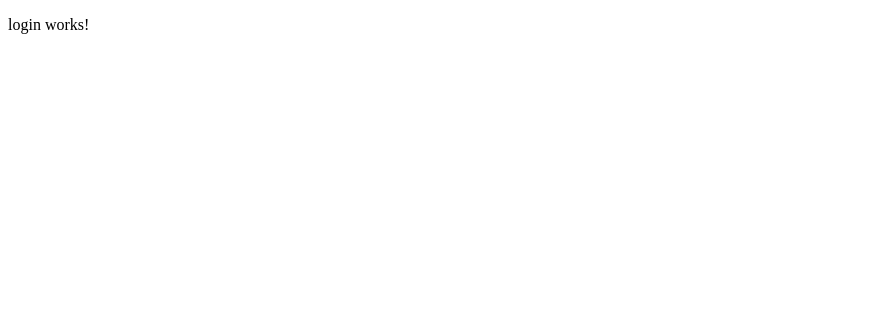
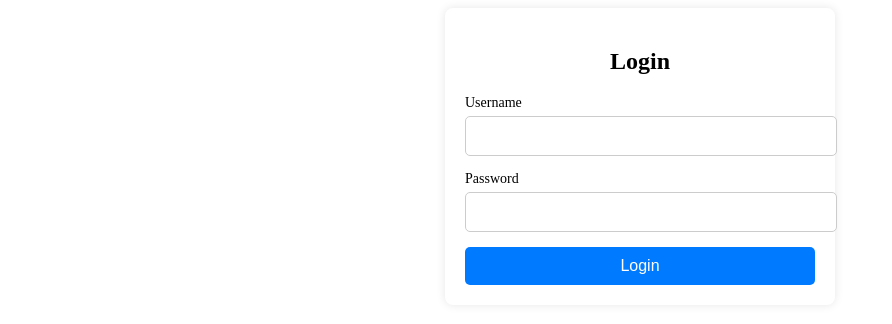
Before and after one commit to AlexsandroAuler/RAJEM-Invest, an Angular app in the folder RAJEM-Invest/: page / in a window 1280 px wide. Shown: the top 324 px of the page, without its empty margins (0-892 px from the left). Built offline with nearby package versions, Linux system fonts and the light colour scheme.

Commit message:
Inicio do Login

```diff
--- a/RAJEM-Invest/src/app/app.routes.ts
+++ b/RAJEM-Invest/src/app/app.routes.ts
@@ -1,5 +1,5 @@
 import { Routes } from '@angular/router';
-import { LoginComponent } from './login/login.component';
+import { LoginComponent } from './Login/login.component';
 
 export const routes: Routes = [
   { path: '', component: LoginComponent }, // Define LoginComponent como a rota padrão
--- a/RAJEM-Invest/src/app/login/login.component.css
+++ b/RAJEM-Invest/src/app/login/login.component.css
@@ -0,0 +1,54 @@
+.login-container {
+    background-color: white;
+    padding: 20px;
+    border-radius: 8px;
+    box-shadow: 0 0 10px rgba(0, 0, 0, 0.1);
+    max-width: 350px;
+    width: 100%;
+    text-align: center;
+    margin: 0 auto;
+  }
+
+  h2 {
+    margin-bottom: 20px;
+  }
+
+  .input-container {
+    margin-bottom: 15px;
+    text-align: left;
+  }
+
+  label {
+    display: block;
+    margin-bottom: 5px;
+    font-size: 14px;
+  }
+
+  input {
+    width: 100%;
+    padding: 10px;
+    border: 1px solid #ccc;
+    border-radius: 5px;
+    font-size: 16px;
+  }
+
+  button {
+    width: 100%;
+    padding: 10px;
+    background-color: #007bff;
+    color: white;
+    border: none;
+    border-radius: 5px;
+    font-size: 16px;
+    cursor: pointer;
+  }
+
+  button:hover {
+    background-color: #0056b3;
+  }
+
+  .error-message {
+    color: red;
+    font-size: 14px;
+    margin-top: 10px;
+  }
--- a/RAJEM-Invest/src/app/login/login.component.html
+++ b/RAJEM-Invest/src/app/login/login.component.html
@@ -1 +1,15 @@
-<p>login works!</p>
+<div class="login-container">
+    <h2>Login</h2>
+    <form (ngSubmit)="onSubmit()" [formGroup]="loginForm">
+      <div class="input-container">
+        <label for="username">Username</label>
+        <input type="text" id="username" formControlName="username" required />
+      </div>
+      <div class="input-container">
+        <label for="password">Password</label>
+        <input type="password" id="password" formControlName="password" required />
+      </div>
+      <button type="submit" [disabled]="loginForm.invalid">Login</button>
+      <p *ngIf="errorMessage" class="error-message">{{ errorMessage }}</p>
+    </form>
+  </div>
--- a/RAJEM-Invest/src/app/login/login.component.ts
+++ b/RAJEM-Invest/src/app/login/login.component.ts
@@ -1,12 +1,42 @@
 import { Component } from '@angular/core';
+import { FormBuilder, FormGroup, Validators, ReactiveFormsModule } from '@angular/forms';
+import { AuthService } from '../services/auth.service';
+import { Router } from '@angular/router';
+import { CommonModule } from '@angular/common';
 
 @Component({
   selector: 'app-login',
+  templateUrl: './login.component.html',
+  styleUrls: ['./login.component.css'],
   standalone: true,
-  imports: [],
-  templateUrl: './login.component.html',
-  styleUrl: './login.component.css'
+  imports: [ReactiveFormsModule, CommonModule] // Importando o ReactiveFormsModule aqui
 })
 export class LoginComponent {
+  loginForm: FormGroup;
+  errorMessage: string | null = null;
 
+  constructor(private fb: FormBuilder, private authService: AuthService, private router: Router) {
+    this.loginForm = this.fb.group({
+      username: ['', Validators.required],
+      password: ['', Validators.required]
+    });
+  }
+
+  onSubmit() {
+    if (this.loginForm.valid) {
+      const { username, password } = this.loginForm.value;
+      this.authService.login(username, password).subscribe({
+        next: (response) => {
+          if (response.success) {
+            this.router.navigate(['/dashboard']);
+          } else {
+            this.errorMessage = response.message || 'Login failed. Please try again.';
+          }
+        },
+        error: () => {
+          this.errorMessage = 'An error occurred. Please try again.';
+        }
+      });
+    }
+  }
 }
--- /dev/null
+++ b/RAJEM-Invest/src/app/services/auth.service.ts
@@ -0,0 +1,14 @@
+import { Injectable } from '@angular/core';
+import { HttpClient } from '@angular/common/http';
+import { Observable } from 'rxjs';
+
+@Injectable({
+  providedIn: 'root' // Isso garante que o serviço esteja disponível em toda a aplicação
+})
+export class AuthService {
+  constructor(private http: HttpClient) { }
+
+  login(username: string, password: string): Observable<any> {
+    return this.http.post('/api/login', { username, password });
+  }
+}
--- a/RAJEM-Invest/src/index.html
+++ b/RAJEM-Invest/src/index.html
@@ -8,6 +8,6 @@
   <link rel="icon" type="image/x-icon" href="favicon.ico">
 </head>
 <body>
-  <app-root></app-root>
+  <app-login></app-login>
 </body>
 </html>
--- a/RAJEM-Invest/src/main.ts
+++ b/RAJEM-Invest/src/main.ts
@@ -1,10 +1,12 @@
 import { bootstrapApplication } from '@angular/platform-browser';
 import { provideRouter } from '@angular/router';
-import { AppComponent } from './app/app.component';
-import { routes } from './app/app.routes'; // Importe as rotas definidas
+import { provideHttpClient } from '@angular/common/http'; // Atualize a importação
+import { LoginComponent } from './app/Login/login.component';
+import { routes } from './app/app.routes';
 
-bootstrapApplication(AppComponent, {
+bootstrapApplication(LoginComponent, {
   providers: [
-    provideRouter(routes) // Configura o roteamento
+    provideRouter(routes),
+    provideHttpClient() // Atualize aqui
   ]
 });
```
Also changed, not shown: 2 other files (tests, documents, lock files or other folders).
